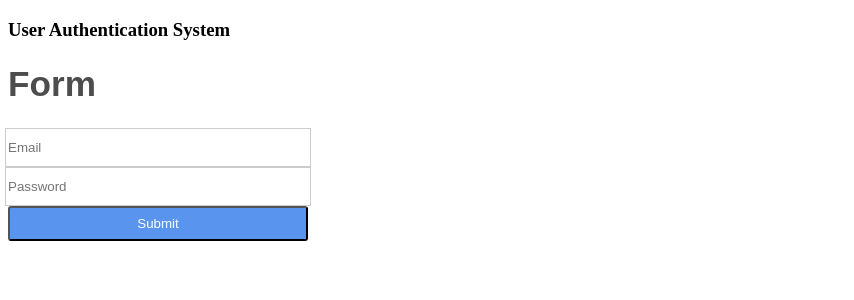
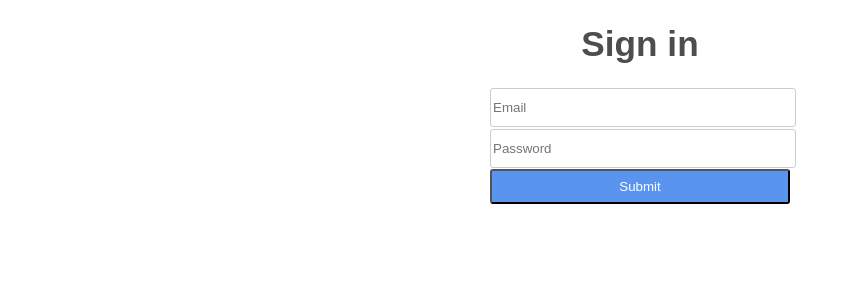
Before and after one commit to ave-mario/toad, a React (Create React App) app: page / in a window 1280 px wide. Shown: the top 300 px of the page, without its empty margins (0-854 px from the left). Built offline with nearby package versions, Linux system fonts and the light colour scheme.

Commit message:
feat: add styled components
add styled components, login flow and
login

```diff
--- a/src/actions/posts.actions.js
+++ /dev/null
@@ -1,8 +0,0 @@
-import axios from 'axios';
-
-function getPosts() {
-  return axios
-    .get('https://jsonplaceholder.typicode.com/posts')
-    .then(res => res.data);
-}
-export default getPosts;
--- a/src/components/App.js
+++ b/src/components/App.js
@@ -4,7 +4,6 @@ import Routes from '../routes';
 function App() {
   return (
     <div>
-      <h3>User Authentication System</h3>
       <Routes />
     </div>
   );
--- a/src/components/LoginPage/components.js
+++ /dev/null
@@ -1,44 +0,0 @@
-import styled from 'styled-components';
-
-export const Form = styled.form`
-  width: 300px;
-  display: flex;
-  flex-direction: column;
-  align-items: center;
-`;
-
-export const Input = styled.input`
-  width: 300px;
-  height: 35px;
-  border: 1px solid #ccc;
-  background-color: #fff;
-`;
-
-export const Button = styled.button`
-  width: 300px;
-  height: 35px;
-  background-color: #5995ef;
-  color: #fff;
-  border-radius: 3px;
-`;
-
-// Text
-
-export const Title = styled.h1`
-  font-family: 'Raleway', sans-serif;
-  font-weight: 600;
-  color: #4d4d4d;
-  font-size: 2.2em;
-`;
-
-export const Title2 = styled.h2`
-  font-family: 'Raleway', sans-serif;
-  font-weight: 300;
-  color: #4d4d4d;
-  font-size: 1.8em;
-`;
-
-export const Text = styled.p`
-  font-family: 'Raleway', sans-serif;
-  color: ${props => props.color || '#4d4d4d'};
-`;
--- /dev/null
+++ b/src/components/LoginPage/index.js
@@ -0,0 +1,3 @@
+import LoginPageContainer from './container';
+
+export default LoginPageContainer;
--- a/src/components/LoginPage/view.js
+++ b/src/components/LoginPage/view.js
@@ -1,5 +1,5 @@
 import React from 'react';
-import { Form, Input, Title, Button } from './components';
+import { Form, Input, Title, Button } from '../../elements';
 import store from '../../config/redux.store';
 
 class LoginPage extends React.Component {
@@ -30,8 +30,8 @@ class LoginPage extends React.Component {
 
   render() {
     return (
-      <div>
-        <Title>Form</Title>
+      <div style={{ textAlign: 'center' }}>
+        <Title>Sign in</Title>
         <Form>
           <Input
             type="text"
--- /dev/null
+++ b/src/elements/index.js
@@ -0,0 +1,46 @@
+import styled from 'styled-components';
+
+export const Form = styled.form`
+  width: ${({ width }) => width || '300px'};
+  display: ${({ display }) => display || 'flex'};
+  flex-direction: ${({ flexDirection }) => flexDirection || 'column'};
+  align-items: ${({ alignItems }) => alignItems || 'center'};
+  margin: ${({ margin }) => margin || '0 auto'};
+`;
+
+export const Input = styled.input`
+  width: ${({ width }) => width || '300px'};
+  height: ${({ height }) => height || '35px'};
+  border: ${({ border }) => border || '1px solid #ccc'};
+  background-color: ${({ backgroundColor }) => backgroundColor || '#fff'};
+  border-radius: ${({ borderRadius }) => borderRadius || '3px'};
+  margin: ${({ margin }) => margin || '1px auto'};
+`;
+
+export const Button = styled.button`
+  width: ${({ width }) => width || '300px'};
+  height: ${({ height }) => height || '35px'};
+  background-color: ${({ backgroundColor }) => backgroundColor || '#5995ef'};
+  color: ${({ color }) => color || '#fff'};
+  border-radius: ${({ borderRadius }) => borderRadius || '3px'};
+`;
+
+export const Title = styled.h1`
+  font-family: ${({ fontFamily }) => fontFamily || `'Raleway', sans-serif`};
+  font-weight: ${({ fontWeight }) => fontWeight || '600px'};
+  color: ${({ color }) => color || '#4d4d4d'};
+  font-size: ${({ fontSize }) => fontSize || '2.2em'};
+  text-align: ${({ textAlign }) => textAlign || 'center'};
+`;
+
+export const Title2 = styled.h2`
+  font-family: ${({ fontFamily }) => fontFamily || `'Raleway', sans-serif`};
+  font-weight: ${({ fontWeight }) => fontWeight || '300px'}
+  color: ${props => props.color || '#4d4d4d'};
+  font-size: ${({ fontSize }) => fontSize || '1.8em'};
+`;
+
+export const Text = styled.p`
+  font-family: ${({ fontFamily }) => fontFamily || `'Raleway', sans-serif`};
+  color: ${props => props.color || '#4d4d4d'};
+`;
--- a/src/routes/index.js
+++ b/src/routes/index.js
@@ -1,6 +1,6 @@
 import React from 'react';
 import { Route, Switch } from 'react-router-dom';
-import LoginPage from '../components/LoginPage/view';
+import LoginPage from '../components/LoginPage';
 
 function Routes() {
   return (
--- a/src/sagas/index.js
+++ b/src/sagas/index.js
@@ -2,20 +2,8 @@
 /* eslint-disable no-unused-vars */
 /* eslint-disable require-yield */
 import { put, takeLatest, all, call, take } from 'redux-saga/effects';
-import getPosts from '../actions/posts.actions';
 import loginFlow from './auth.flow';
 
-function* helloSaga() {
-  console.log('Hello Sagas!');
+export default function* rootSaga() {
+  yield all([loginFlow()]);
 }
-function* fetchPosts() {
-  const posts = yield call(getPosts);
-  yield put({ type: 'POSTS_FETCHED', payload: posts });
-}
-function* watchFetchPosts() {
-  yield takeLatest('POSTS_REQUESTED', fetchPosts);
-}
-
-export default function* rootSaga() {
-  yield all([helloSaga(), watchFetchPosts(), loginFlow()]);
-}
```
Also changed, not shown: src/elements/Title.js (deleted, +0 -11 lines), 1 other file (tests, documents, lock files or other folders).
